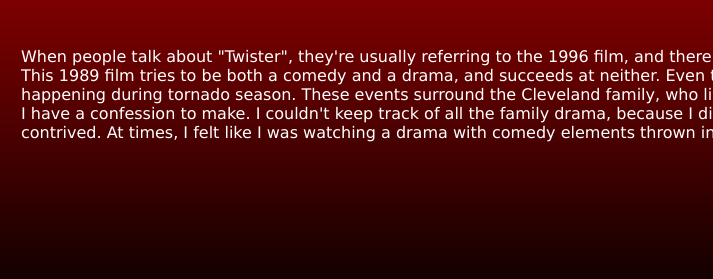
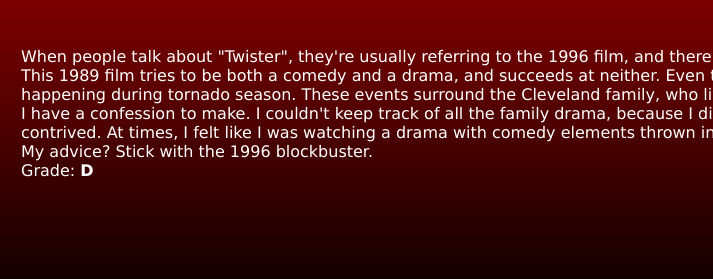
Before and after one commit to jerrybspray/geraldbspray, a plain HTML site: page index.html in a window 1280 px wide. Shown: the part 342-621 px from the top of the page, 567-1280 px from the left. Drawn offline with Linux system fonts and the light colour scheme.

Commit message:
Update index.html

```diff
--- a/index.html
+++ b/index.html
@@ -38,6 +38,10 @@
     <br>
     I have a confession to make. I couldn't keep track of all the family drama, because I didn't care. The characters don't feel like real human beings, making any attempt at humor feel contrived.
     At times, I felt like I was watching a drama with comedy elements thrown in just for the sake of having them.
+    <br>
+    My advice? Stick with the 1996 blockbuster.
+    <br>
+    Grade: <b>D</b>
   </p>
 </div>
 
```
